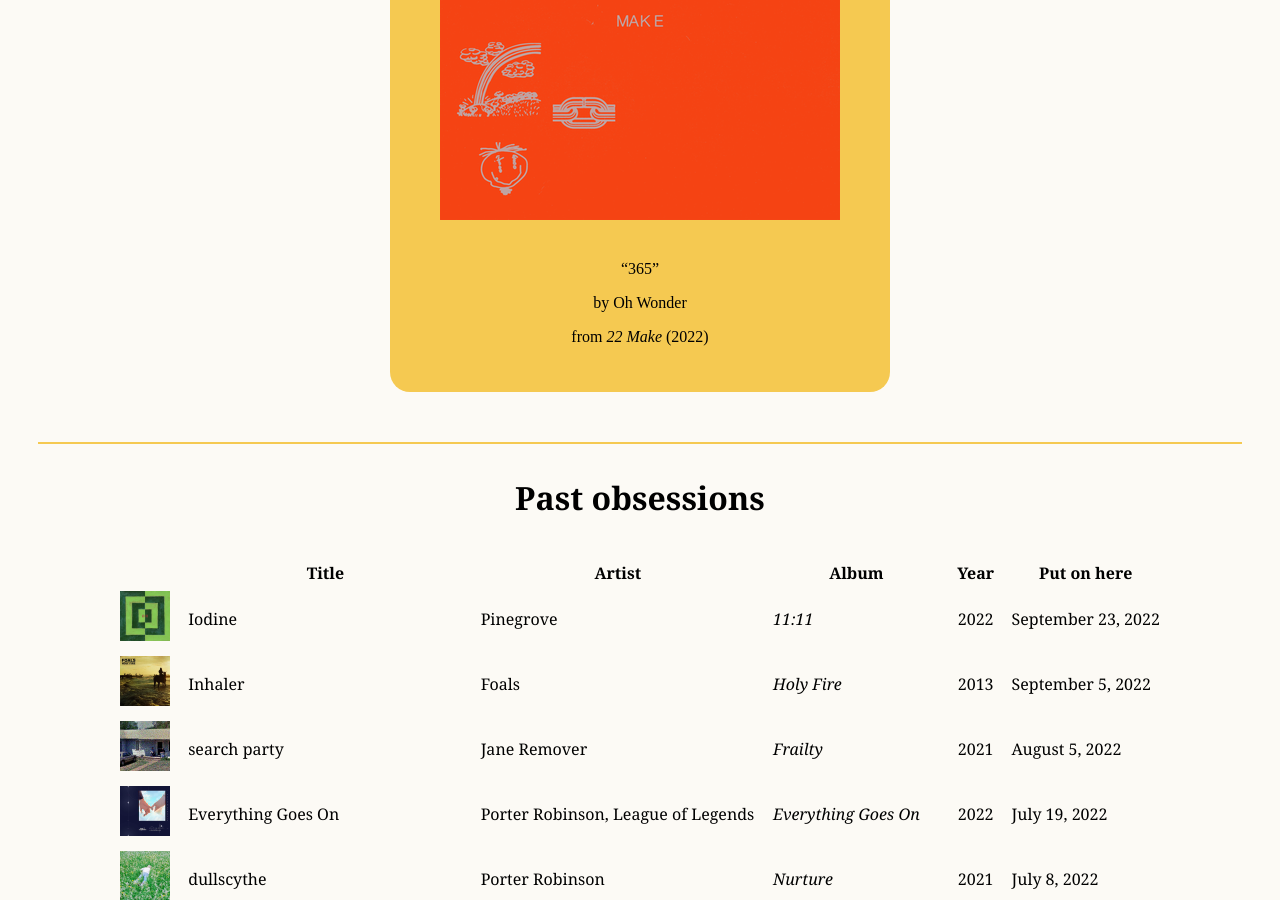
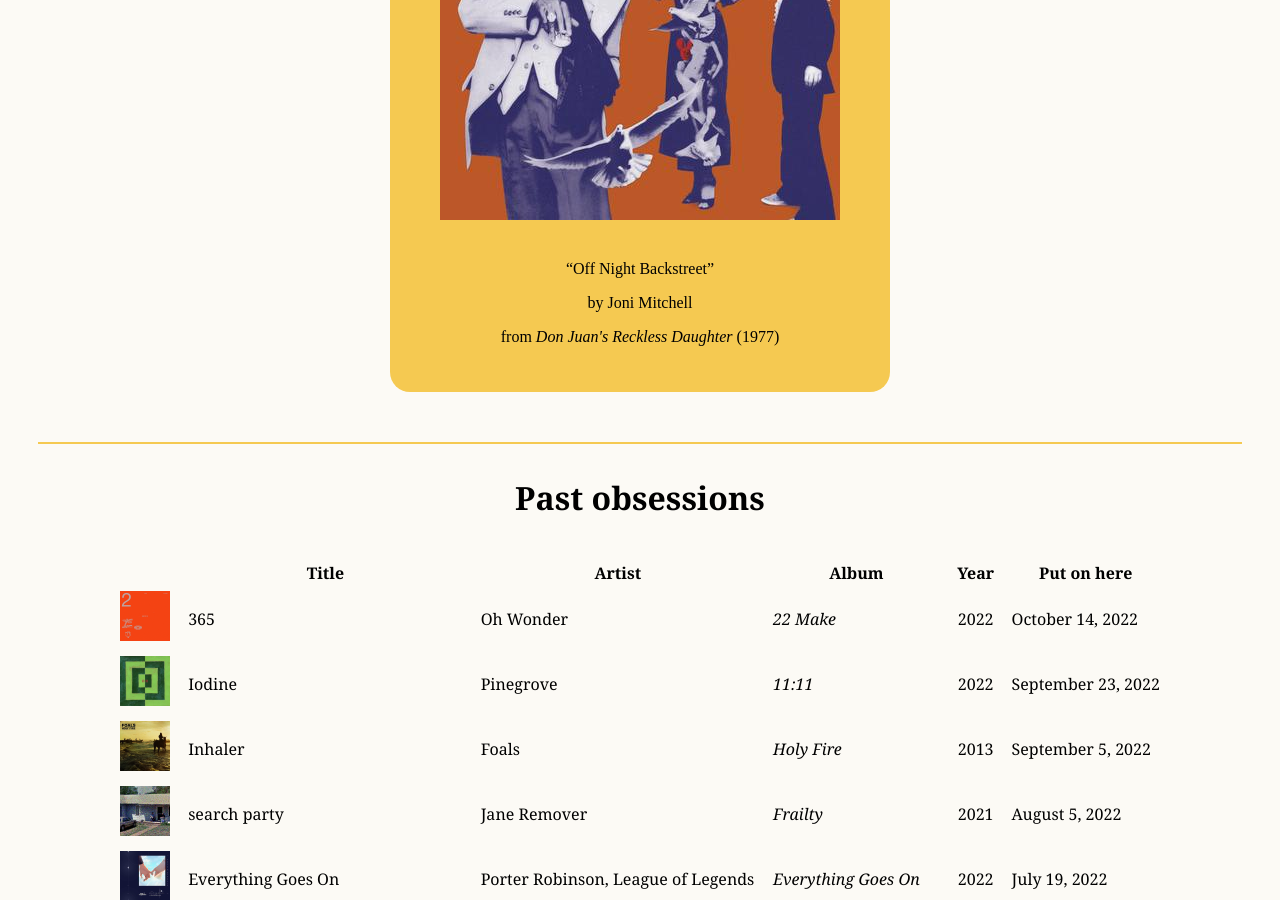
Before and after one commit to russotiro/russotiro.github.io, a Jekyll site: the page built from obsession/index.html, in a window 1280 px wide and 900 px high, scrolled down 608 px. Built offline with Jekyll 4.4.1, drawn with Linux system fonts in a browser that asks for light colours.

Commit message:
potm nov 2022

```diff
--- a/_data/potm/potm-table-2022.yml
+++ b/_data/potm/potm-table-2022.yml
@@ -1,4 +1,8 @@
 ---
+  - date: November 2022
+    path: breakheart.jpg
+    link: ./november/
+
   - date: October 2022
     path: university ave foliage.jpg
     link: ./october/
--- a/obsession/index.html
+++ b/obsession/index.html
@@ -8,15 +8,15 @@
     <hr class="divider">
     <h3>Current obsession</h3>
     <div class="the-obsession">
-        <a href="https://youtu.be/B_9z8yaWQHo">
-            <img class="the-art" src="/assets/img/obsession/oh_wonder_22_make.png" alt="Album art for obsession">
+        <a href="https://www.youtube.com/watch?v=Ewo2nXlGtiQ">
+            <img class="the-art" src="/assets/img/obsession/joni_mitchell_don_juan's_reckless_daughter.jpg" alt="Album art for obsession">
         </a>
         <div class="the-info">
-            <p>&#8220;365&#8221;</p>
-            <p>by Oh Wonder</p>
-            <p>from <em>22 Make</em> (2022)</p>
+            <p>&#8220;Off Night Backstreet&#8221;</p>
+            <p>by Joni Mitchell</p>
+            <p>from <em>Don Juan's Reckless Daughter</em> (1977)</p>
         </div>
-        <!-- October 14, 2022 -->
+        <!-- December 2, 2022 -->
     </div>
 
     <hr style="margin-top: 50px; height: 2px;">
@@ -31,6 +31,14 @@
             <th>Album</th>
             <th>Year</th>
             <th>Put on here</th>
+        </tr>
+        <tr>
+            <td><a href="https://youtu.be/B_9z8yaWQHo"><img src="/assets/img/obsession/oh_wonder_22_make.png" alt="Album art for obsession"></a></td>
+            <td>365</td>
+            <td>Oh Wonder</td>
+            <td><em>22 Make</em></td>
+            <td>2022</td>
+            <td>October 14, 2022</td>
         </tr>
         <tr>
             <td><a href="https://www.youtube.com/watch?v=lP9dLjued9Q"><img src="/assets/img/obsession/pinegrove_11_11.webp" alt="Album art for obsession"></a></td>
--- a/potm/2022/index.html
+++ b/potm/2022/index.html
@@ -23,7 +23,11 @@
             <a href="{{ entry.link }}">
         {% endif %}
 
-        <img src="/assets/img/potm/{{ entry.path }}">
+        {% if entry.date == "November 2022" %}
+            <img src="/assets/img/potm/{{ entry.path }}" style="width: 60%;">
+        {% else %}
+            <img src="/assets/img/potm/{{ entry.path }}">
+        {% endif %}
 
         {% if entry.link %}
             </a>
```
Also changed, not shown: potm/2022/november/index.html (added, +28 -0 lines), assets/img/obsession/joni_mitchell_don_juan's_reckless_daughter.jpg (added), 2 other files.
